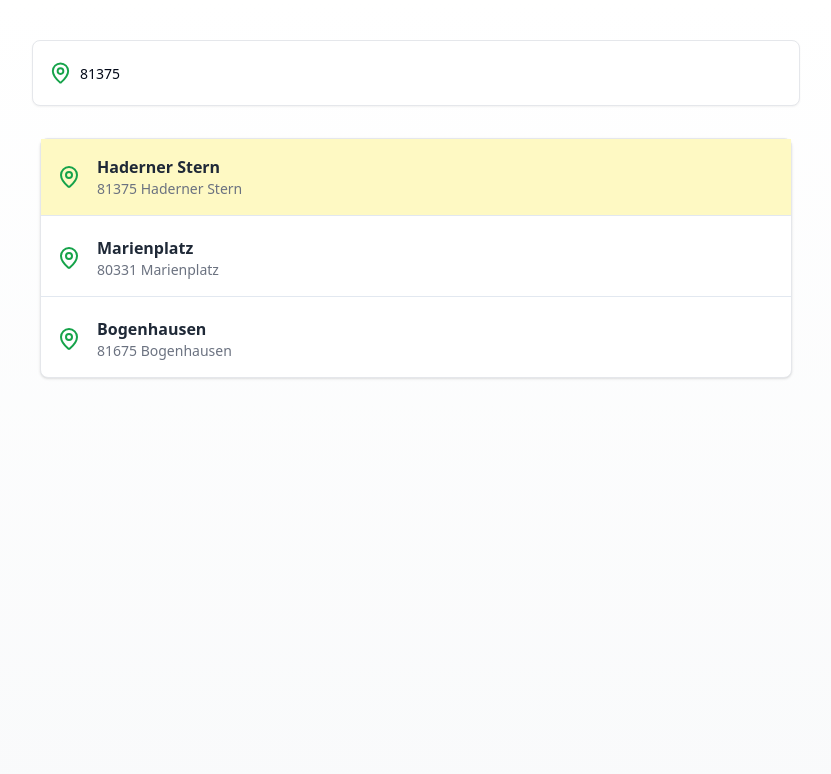
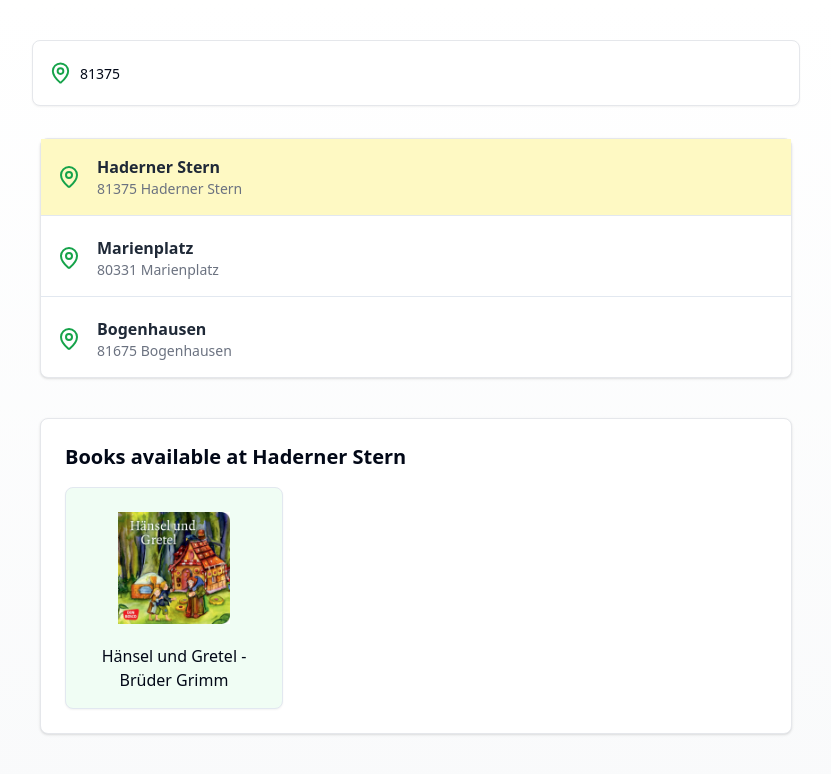
Before and after one commit to MariaKashcheeva/munich-book-finder-anzeigen, a React (Vite) app: page / in a window 1280 px wide. Shown: the top 774 px of the page, without its empty margins (224-1055 px from the left). Built offline with nearby package versions, Linux system fonts and the light colour scheme.

Commit message:
Add book display based on address highlight
Added a new section to display a list of books when an address is highlighted. For the "Haderner Stern" address, the book "Hänsel und Gretel - Brüder Grimm" with a specified image is displayed.

```diff
--- a/src/components/BookstoreSearchPage.tsx
+++ b/src/components/BookstoreSearchPage.tsx
@@ -1,7 +1,9 @@
+
 import React, { useState } from "react";
 import { MapPin } from "lucide-react";
 import { Input } from "@/components/ui/input";
 
+// Store data
 const BOOKSTORES = [
   {
     address: "81375 Haderner Stern",
@@ -20,8 +22,15 @@ const BOOKSTORES = [
   },
 ];
 
+const HADERNER_STERN_BOOKS = [
+  {
+    name: "Hänsel und Gretel - Brüder Grimm",
+    image: "/lovable-uploads/f5afcfe5-0f49-471a-808a-bd96e2adf312.png",
+  },
+];
+
 const BookstoreSearchPage: React.FC = () => {
-  const [search, setSearch] = useState("81375"); // Changed default value to "81375"
+  const [search, setSearch] = useState("81375");
 
   // Determine highlight index and not-found state
   let highlightIndex: number | null = null;
@@ -34,6 +43,12 @@ const BookstoreSearchPage: React.FC = () => {
     !search.includes("81375") &&
     !search.includes("80331") &&
     !search.includes("81675");
+
+  // Determine which books to show for a highlighted location (only Haderner Stern for now)
+  let books: Array<{ name: string; image: string }> = [];
+  if (highlightIndex === 0) {
+    books = HADERNER_STERN_BOOKS;
+  }
 
   return (
     <div className="flex flex-col items-center w-full min-h-screen pb-16 bg-gradient-to-b from-white to-gray-50">
@@ -82,6 +97,27 @@ const BookstoreSearchPage: React.FC = () => {
           </div>
         </div>
       </section>
+
+      {/* Book List Section: Only show if a store is highlighted */}
+      {highlightIndex !== null && !isNotFound && books.length > 0 && (
+        <section className="w-full max-w-3xl mt-10 px-2">
+          <div className="rounded-lg shadow border border-gray-200 bg-white p-6">
+            <h2 className="text-xl font-semibold mb-4">Books available at {BOOKSTORES[highlightIndex].label}</h2>
+            <div className="grid grid-cols-1 sm:grid-cols-2 md:grid-cols-3 gap-6">
+              {books.map((book, idx) => (
+                <div key={idx} className="flex flex-col items-center gap-3 border rounded-lg bg-green-50 p-4 shadow-sm">
+                  <img
+                    src={book.image}
+                    alt={book.name}
+                    className="w-28 h-32 object-contain rounded"
+                  />
+                  <div className="text-center font-medium">{book.name}</div>
+                </div>
+              ))}
+            </div>
+          </div>
+        </section>
+      )}
     </div>
   );
 };
```
Also changed, not shown: public/lovable-uploads/f5afcfe5-0f49-471a-808a-bd96e2adf312.png (added).
